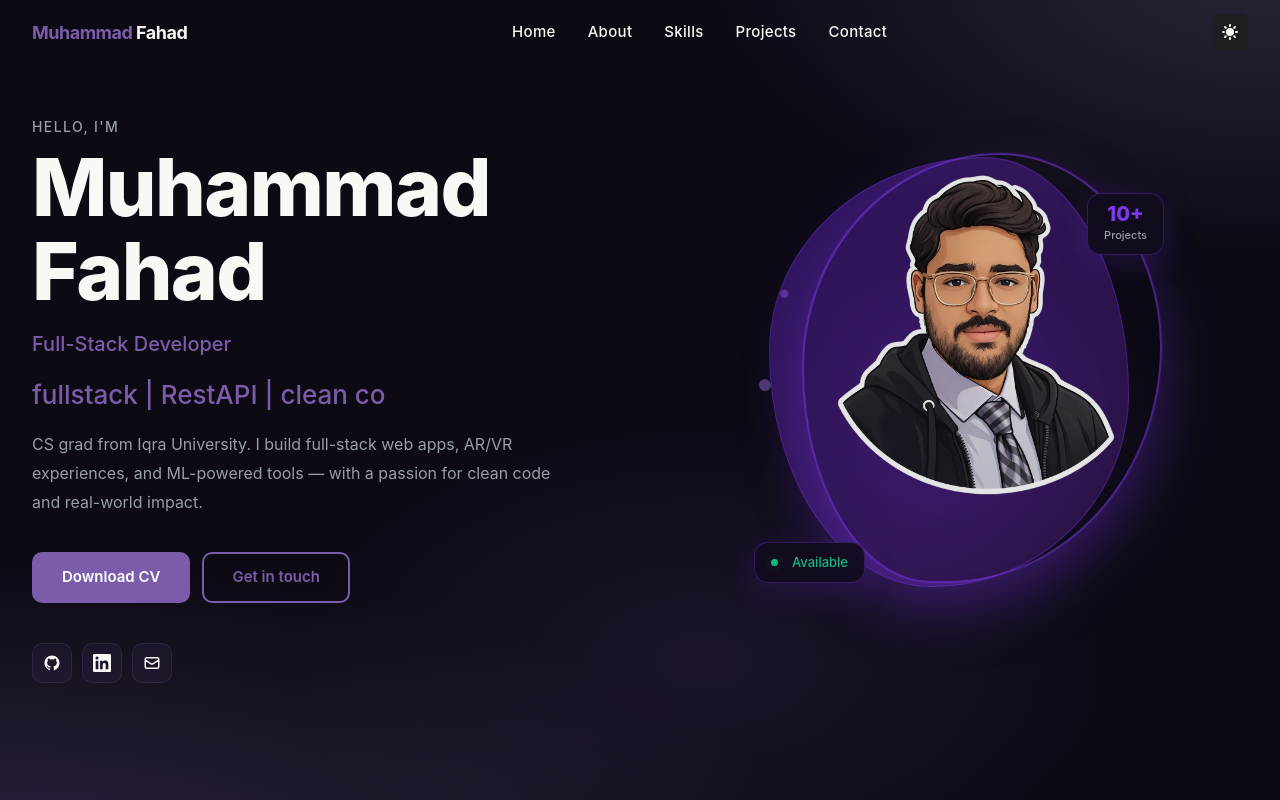
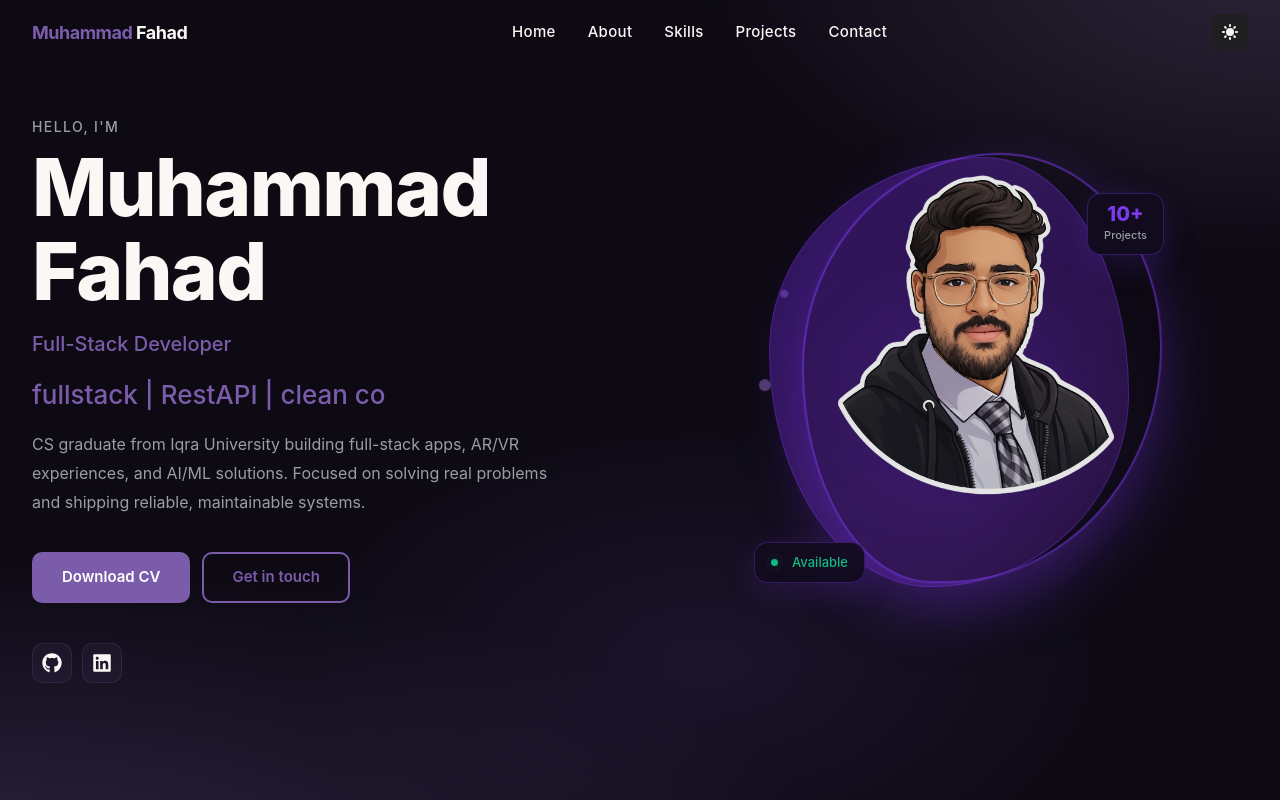
Before and after one commit to Fahadkhan1503/My_portfolio, a React app in the folder frontend/: page /dashboard in a window 1280 px wide. Shown: the top 800 px of the page. Built offline with nearby package versions, Linux system fonts and the light colour scheme; the HTML template or start-up script is replaced by a standard one.

Commit message:
added  react-icons dependencies; updated Navbar and Dashboard components to use new icons

```diff
--- a/frontend/package.json
+++ b/frontend/package.json
@@ -11,8 +11,10 @@
   },
   "dependencies": {
     "@tailwindcss/vite": "^4.2.2",
+    "lucide-react": "^1.8.0",
     "react": "^19.2.4",
     "react-dom": "^19.2.4",
+    "react-icons": "^5.6.0",
     "react-router-dom": "^7.14.0",
     "react-type-animation": "^3.2.0",
     "tailwindcss": "^4.2.2"
--- a/frontend/src/components/Navbar.jsx
+++ b/frontend/src/components/Navbar.jsx
@@ -1,7 +1,7 @@
 import React, { useState, useEffect, useRef } from 'react';
 import { useTheme } from '../context/ThemeContext';
 import ThemeToggle from './ThemeToggle';
-
+import { FaBars, FaTimes } from 'react-icons/fa';
 export default function Navbar({ showLoginButton = true, user = null, onLogout = null }) {
   const { theme, isDarkMode } = useTheme();
   const [isMobileMenuOpen, setIsMobileMenuOpen] = useState(false);
@@ -186,14 +186,10 @@ useEffect(() => {
             >
               <span className="sr-only">Open main menu</span>
               {!isMobileMenuOpen ? (
-                <svg className="block h-6 w-6" xmlns="http://www.w3.org/2000/svg" fill="none" viewBox="0 0 24 24" stroke="currentColor" aria-hidden="true">
-                  <path strokeLinecap="round" strokeLinejoin="round" strokeWidth="2" d="M4 6h16M4 12h16M4 18h16" />
-                </svg>
-              ) : (
-                <svg className="block h-6 w-6" xmlns="http://www.w3.org/2000/svg" fill="none" viewBox="0 0 24 24" stroke="currentColor" aria-hidden="true">
-                  <path strokeLinecap="round" strokeLinejoin="round" strokeWidth="2" d="M6 18L18 6M6 6l12 12" />
-                </svg>
-              )}
+                <FaBars className="block h-6 w-6" />
+                ) : (
+                  < FaTimes className="block h-6 w-6" />
+                )}
             </button>
           </div>
         </div>
--- a/frontend/src/pages/dashboard.jsx
+++ b/frontend/src/pages/dashboard.jsx
@@ -5,6 +5,7 @@ import Skills from './Skills';
 import Projects from './Projects';
 import Contact from './Contact';
 import { TypeAnimation } from 'react-type-animation';
+import { FaLinkedin, FaGithub } from "react-icons/fa";
 export default function Dashboard() {
   const { theme, isDarkMode } = useTheme();
 
@@ -199,7 +200,7 @@ export default function Dashboard() {
     height: 400px;
     border: 2px dashed ${theme.colors.primary};
     border-radius: 50%;
-    opacity: 0;
+    opacity: 0; //change opacity to 0.3  to show orbits
     pointer-events: none;
   }
 
@@ -215,7 +216,7 @@ export default function Dashboard() {
     opacity: 0;
     pointer-events: none;
   }
-`}</style>
+      `}</style>
       <Navbar showLoginButton={true} />
 
 
@@ -276,8 +277,8 @@ export default function Dashboard() {
           maxWidth: '520px',
           marginBottom: '36px',
         }}>
-          CS grad from Iqra University. I build full-stack web apps, AR/VR experiences,
-          and ML-powered tools — with a passion for clean code and real-world impact.
+          CS graduate from Iqra University building full-stack apps, AR/VR experiences, and AI/ML solutions.
+Focused on solving real problems and shipping reliable, maintainable systems.
         </p>
 
         {/* Buttons */}
@@ -288,21 +289,17 @@ export default function Dashboard() {
 
         {/* Social links */}
         <div className="hero-links" style={{ display: 'flex', gap: '10px', marginBottom: '48px', flexWrap: 'wrap' }}>
-          <a href="https://github.com" target="_blank" rel="noopener noreferrer" className="social-link" style={{ color: theme.colors.text }}>
-            <svg width="18" height="18" fill="currentColor" viewBox="0 0 24 24">
-              <path d="M12 2C6.477 2 2 6.484 2 12.017c0 4.425 2.865 8.18 6.839 9.504.5.092.682-.217.682-.483 0-.237-.008-.868-.013-1.703-2.782.605-3.369-1.343-3.369-1.343-.454-1.158-1.11-1.466-1.11-1.466-.908-.62.069-.608.069-.608 1.003.07 1.531 1.032 1.531 1.032.892 1.53 2.341 1.088 2.91.832.092-.647.35-1.088.636-1.338-2.22-.253-4.555-1.113-4.555-4.951 0-1.093.39-1.988 1.029-2.688-.103-.253-.446-1.272.098-2.65 0 0 .84-.27 2.75 1.026A9.564 9.564 0 0112 6.844c.85.004 1.705.115 2.504.337 1.909-1.296 2.747-1.027 2.747-1.027.546 1.379.202 2.398.1 2.651.64.7 1.028 1.595 1.028 2.688 0 3.848-2.339 4.695-4.566 4.943.359.309.678.92.678 1.855 0 1.338-.012 2.419-.012 2.747 0 .268.18.58.688.482A10.019 10.019 0 0022 12.017C22 6.484 17.522 2 12 2z" />
-            </svg>
+          <a href="https://github.com/Fahadkhan1503" target="_blank" rel="noopener noreferrer" className="social-link" style={{ color: theme.colors.text }}>
+            <FaGithub className="w-5 h-5" />
           </a>
-          <a href="https://linkedin.com" target="_blank" rel="noopener noreferrer" className="social-link" style={{ color: theme.colors.text }}>
-            <svg width="18" height="18" fill="currentColor" viewBox="0 0 24 24">
-              <path d="M20.447 20.452h-3.554v-5.569c0-1.328-.027-3.037-1.852-3.037-1.853 0-2.136 1.445-2.136 2.939v5.667H9.351V9h3.414v1.561h.046c.477-.9 1.637-1.85 3.37-1.85 3.601 0 4.267 2.37 4.267 5.455v6.286zM5.337 7.433a2.062 2.062 0 01-2.063-2.065 2.064 2.064 0 112.063 2.065zm1.782 13.019H3.555V9h3.564v11.452zM22.225 0H1.771C.792 0 0 .774 0 1.729v20.542C0 23.227.792 24 1.771 24h20.451C23.2 24 24 23.227 24 22.271V1.729C24 .774 23.2 0 22.222 0h.003z" />
-            </svg>
+          <a href="https://www.linkedin.com/in/muhammad-fahad-678861273/" target="_blank" rel="noopener noreferrer" className="social-link" style={{ color: theme.colors.text }}>
+           <FaLinkedin className="w-5 h-5" />
           </a>
-          <a href="mailto:fahad@example.com" className="social-link" style={{ color: theme.colors.text }}>
+          {/* <a href="https://mail.google.com/mail/?view=cm&fs=1&to=fahadkhan1503@gmail.com" className="social-link" style={{ color: theme.colors.text }}>
             <svg width="18" height="18" fill="none" stroke="currentColor" strokeWidth="2" viewBox="0 0 24 24">
               <path d="M3 8l7.89 5.26a2 2 0 002.22 0L21 8M5 19h14a2 2 0 002-2V7a2 2 0 00-2-2H5a2 2 0 00-2 2v10a2 2 0 002 2z" />
             </svg>
-          </a>
+          </a> */}
         </div>
 
         {/* Stats - responsive grid */}
```
Also changed, not shown: 1 other file (tests, documents, lock files or other folders).
